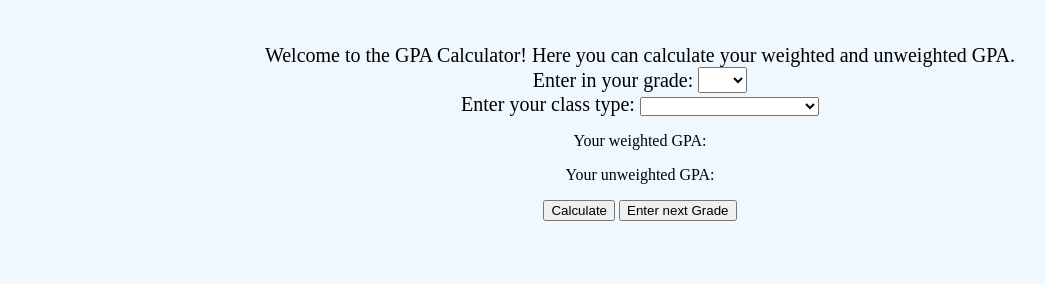
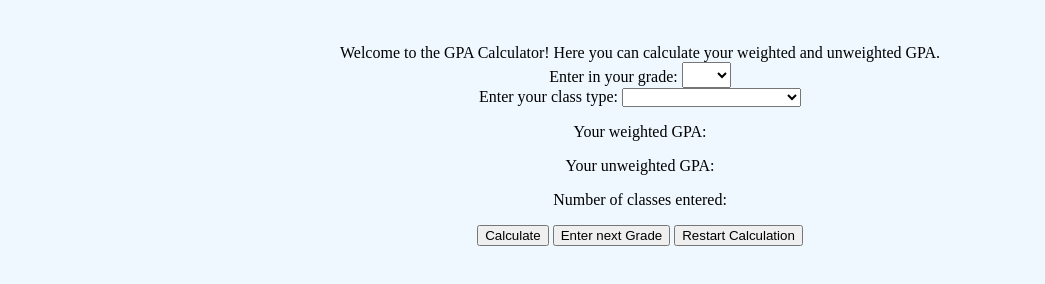
Before and after one commit to Ar2095/FBLA-GPA-Project, a plain HTML site: page index.html in a window 1280 px wide. Shown: the part 182-466 px from the top of the page, without its empty margins (0-1045 px from the left). Drawn offline with Linux system fonts and the light colour scheme.

Commit message:
Update index.html

```diff
--- a/index.html
+++ b/index.html
@@ -10,26 +10,27 @@
 </head>
 
 <body>
+  <div class="layer 1">
     <header>
       <nav>
         <ul>
           <li>
-          <a href = "index.html"> Home </a>
+            <a href="index.html"> Home </a>
           </li>
           <li>
-          <a href = "Infopg.html"> More Information </a>
+            <a href="Infopg.html"> More Information </a>
           </li>
         </ul>
       </nav>
     </header>
-  <h1 id = "heading">GPA CALCULATOR</h1>
+    <h1 id="heading">GPA CALCULATOR</h1>
 
-  <p1 id = "Intro">Welcome to the GPA Calculator!
+    <p1 class = "text" >Welcome to the GPA Calculator!
       Here you can calculate your weighted and unweighted GPA. </p1>
 
     <div class = "text">
       <div>
-    <label id = "gradeText">Enter in your grade: </label>
+        <label class = "text">Enter in your grade: </label>
         <select id="Grades" name="grade">
           <option value="Enter"> </option>
           <option value="A">A</option>
@@ -42,28 +43,30 @@
           <option value="C-">C-</option>
           <option value="D+">D+</option>
           <option value="D">D</option>
-    <option value="D-">D-</option>
-    <option value="F+">F+</option>
           <option value="F">F</option>
         </select>
       </div>
       <div>
-  <label id = "classTypeText">Enter your class type: </label>
+        <label class = "text">Enter your class type: </label>
         <select id="classType" name="classType">
-    <option value="Enter">  </option>
+          <option value="Enter"> </option>
           <option value="AP">AP (Advanced Placement)</option>
           <option value="Normal">Normal</option>
         </select>
       </div>
 
-  <p id = "weightedGPAOutput">Your weighted GPA: </p>
-  <p id = "unweightedGPAOutput">Your unweighted GPA: </p>
-
-  <button id = "calculateButton">Calculate</button>
-  <button id = "nextButton"> Enter next Grade </button>
+      <p class = "text" id="weightedGPAOutput">Your weighted GPA: </p>
+      <p class = "text" id="unweightedGPAOutput">Your unweighted GPA: </p>
+      <p class = "text" id="classCount"> Number of classes entered: </p>
+      <button class = "buttons" id="calculateButton">Calculate</button>
+      <button class = "buttons" id="nextButton"> Enter next Grade</button>
+      <button class = "buttons" id = "resetButton">Restart Calculation</button>
 
     </div>
-  <script src = "script.js"></script>
+
+    <script src="script.js"></script>
+  </div>
+
 </body>
 
 </html>
```
Lines whose indentation alone changed are shown as unchanged.
